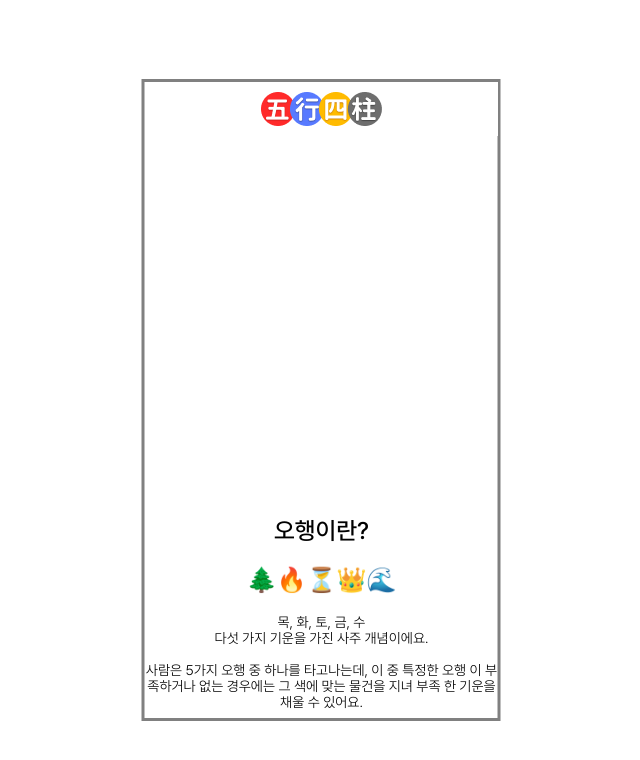
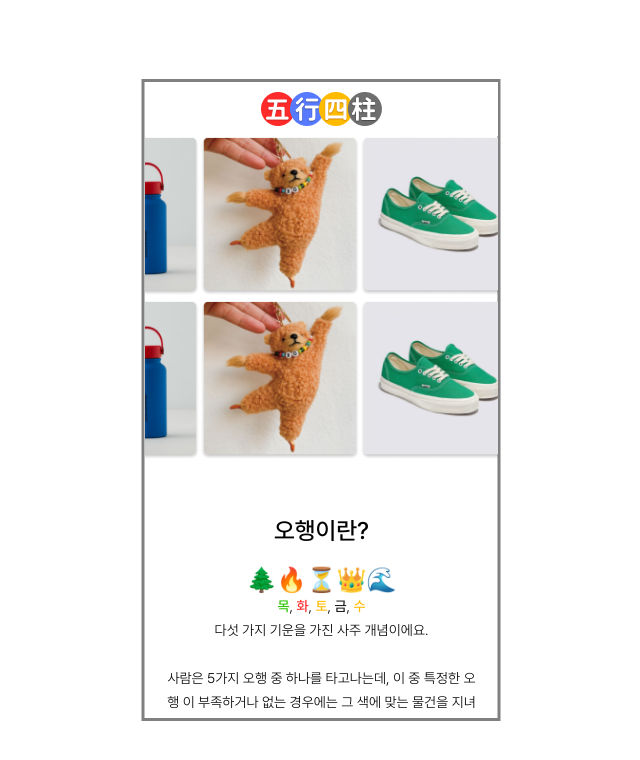
Before and after one commit to Inside-eun/persnoal-luck, a React (Create React App) app: page / in a window 1280 px wide. Shown: the top 760 px of the page, without its empty margins (319-959 px from the left). Built offline with nearby package versions, Linux system fonts and the light colour scheme.

Commit message:
add move to Main button, fix css object

```diff
--- a/package.json
+++ b/package.json
@@ -18,7 +18,9 @@
     "react-dom": "^18.3.1",
     "react-router-dom": "^6.26.0",
     "react-scripts": "5.0.1",
+    "react-slick": "^0.30.2",
     "recoil": "^0.7.7",
+    "slick-carousel": "^1.8.1",
     "styled-components": "^6.1.13",
     "swiper": "^11.1.14",
     "web-vitals": "^2.1.4"
--- a/src/Component/Banner.js
+++ b/src/Component/Banner.js
@@ -1,24 +1,27 @@
-import React from "react";
-import * as stlye from "../style/Landing.style";
-import SlideBanner from "./SlideBanner";
+import React from 'react';
+import * as stlye from '../style/Landing.style';
+import SimpleSlider from './SlideBanner';
 
 const Banner = () => {
   return (
     <div>
-      <SlideBanner />
+      <SimpleSlider />
       <stlye.BannerScriptLarge>오행이란?</stlye.BannerScriptLarge>
       <stlye.BannerScriptImogi>🌲🔥⏳👑🌊</stlye.BannerScriptImogi>
       <stlye.BannerScriptSmall>
-        목, 화, 토, 금, 수 <br />
+        <span style={{ color: '#2BC500', fontFamily: 'Pretendard-Medium' }}>목</span>,{' '}
+        <span style={{ color: '#FF2B2B', fontFamily: 'Pretendard-Medium' }}>화</span>,{' '}
+        <span style={{ color: '#FFBB00', fontFamily: 'Pretendard-Medium' }}>토</span>,{' '}
+        <span style={{ color: '#1E1E1E', fontFamily: 'Pretendard-Medium' }}>금</span>,{' '}
+        <span style={{ color: '#FFBB00', fontFamily: 'Pretendard-Medium' }}>수</span> <br />
         다섯 가지 기운을 가진 사주 개념이에요.
         <br />
         <br />
-        사람은 5가지 오행 중 하나를 타고나는데, 이 중 특정한 오행 이 부족하거나
-        없는 경우에는 그 색에 맞는 물건을 지녀 부족 한 기운을 채울 수 있어요.
+        사람은 5가지 오행 중 하나를 타고나는데, 이 중 특정한 오행 이 부족하거나 없는 경우에는 그 색에 맞는 물건을 지녀
+        부족 한 기운을 채울 수 있어요.
         <br />
         <br />
-        오행사주에서는 여러분의 사주에서 부족한 색과, 부족한 색을 채울 수 있는
-        제품을 큐레이팅 해서 보여줄게요.
+        오행사주에서는 여러분의 사주에서 부족한 색과, 부족한 색을 채울 수 있는 제품을 큐레이팅 해서 보여줄게요.
       </stlye.BannerScriptSmall>
       <stlye.DivideLine />
     </div>
--- /dev/null
+++ b/src/Component/GoMain.js
@@ -0,0 +1,33 @@
+import { React, useState } from 'react';
+import { useResetRecoilState } from 'recoil';
+import userGanji from '../State/UserGanji';
+import userInfo from '../State/UserInfo';
+import { SelectZone, SubmitButton } from '../style/PersonInfo.style';
+
+const GoMain = () => {
+  const [isDataReady, setIsDataReady] = useState(false);
+  const resetUserInfo = useResetRecoilState(userGanji);
+  const resetUserGanji = useResetRecoilState(userInfo);
+
+  const handleResetAndNavigate = async (e) => {
+    e.preventDefault();
+
+    try {
+      await resetUserInfo();
+      await resetUserGanji();
+      setIsDataReady(true);
+
+      window.location.href = '/';
+    } catch (error) {
+      console.error('초기화 실패:', error);
+    }
+  };
+
+  return (
+    <SelectZone>
+      <SubmitButton onClick={handleResetAndNavigate}>메인 페이지로 이동</SubmitButton>
+    </SelectZone>
+  );
+};
+
+export default GoMain;
--- a/src/Component/SlideBanner.js
+++ b/src/Component/SlideBanner.js
@@ -1,41 +1,53 @@
-import React from "react";
-import * as style from "../style/Landing.style";
+import React from 'react';
+import * as style from '../style/Landing.style';
+import Slider from 'react-slick';
+
+import 'slick-carousel/slick/slick.css';
+import 'slick-carousel/slick/slick-theme.css';
 
 const SlideBanner = () => {
+  const settings1 = {
+    dots: false,
+    infinite: true,
+    slidesToShow: 3,
+    slidesToScroll: 1,
+    autoplay: true,
+    speed: 2000,
+    autoplaySpeed: 2000,
+    cssEase: 'linear',
+  };
+  const settings2 = {
+    dots: false,
+    infinite: true,
+    slidesToShow: 3,
+    slidesToScroll: 1,
+    autoplay: true,
+    speed: 2000,
+    autoplaySpeed: 2000,
+    cssEase: 'linear',
+  };
+
   return (
-    <style.BannerWrap>
-      <style.BannerRowWrap>
-        <style.BannerOneImage>
-          <img src={process.env.PUBLIC_URL + "/image/image 98.png"} />
-          <img src={process.env.PUBLIC_URL + "/image/image 99.png"} />
-          <img src={process.env.PUBLIC_URL + "/image/image 100.png"} />
-          <img src={process.env.PUBLIC_URL + "/image/image 101.png"} />
-          <img src={process.env.PUBLIC_URL + "/image/image 102.png"} />
-        </style.BannerOneImage>
-        <style.BannerOneImage className="clone">
-          <img src={process.env.PUBLIC_URL + "/image/image 98.png"} />
-          <img src={process.env.PUBLIC_URL + "/image/image 99.png"} />
-          <img src={process.env.PUBLIC_URL + "/image/image 100.png"} />
-          <img src={process.env.PUBLIC_URL + "/image/image 101.png"} />
-          <img src={process.env.PUBLIC_URL + "/image/image 102.png"} />
-        </style.BannerOneImage>
-      </style.BannerRowWrap>
-      <style.BannerRowWrapUnder>
-        <style.BannerOneImage>
-          <img src={process.env.PUBLIC_URL + "/image/image 103.png"} />
-          <img src={process.env.PUBLIC_URL + "/image/image 104.png"} />
-          <img src={process.env.PUBLIC_URL + "/image/image 105.png"} />
-          <img src={process.env.PUBLIC_URL + "/image/image 107.png"} />
-          <img src={process.env.PUBLIC_URL + "/image/image 108.png"} />
-        </style.BannerOneImage>
-        <style.BannerOneImage className="clone">
-          <img src={process.env.PUBLIC_URL + "/image/image 103.png"} />
-          <img src={process.env.PUBLIC_URL + "/image/image 104.png"} />
-          <img src={process.env.PUBLIC_URL + "/image/image 105.png"} />
-          <img src={process.env.PUBLIC_URL + "/image/image 107.png"} />
-          <img src={process.env.PUBLIC_URL + "/image/image 108.png"} />
-        </style.BannerOneImage>
-      </style.BannerRowWrapUnder>
+    <style.BannerWrap
+      className="slider-container"
+      style={{
+        width: '480px',
+      }}
+    >
+      <Slider {...settings1}>
+        <img src={process.env.PUBLIC_URL + '/image/image 98.png'} loading="lazy" />
+        <img src={process.env.PUBLIC_URL + '/image/image 99.png'} loading="lazy" />
+        <img src={process.env.PUBLIC_URL + '/image/image 100.png'} loading="lazy" />
+        <img src={process.env.PUBLIC_URL + '/image/image 101.png'} loading="lazy" />
+        <img src={process.env.PUBLIC_URL + '/image/image 102.png'} loading="lazy" />
+      </Slider>
+      <Slider {...settings2}>
+        <img src={process.env.PUBLIC_URL + '/image/image 98.png'} loading="lazy" />
+        <img src={process.env.PUBLIC_URL + '/image/image 99.png'} loading="lazy" />
+        <img src={process.env.PUBLIC_URL + '/image/image 100.png'} loading="lazy" />
+        <img src={process.env.PUBLIC_URL + '/image/image 101.png'} loading="lazy" />
+        <img src={process.env.PUBLIC_URL + '/image/image 102.png'} loading="lazy" />
+      </Slider>
     </style.BannerWrap>
   );
 };
--- a/src/Page/ViewReport.js
+++ b/src/Page/ViewReport.js
@@ -1,7 +1,8 @@
-import React from "react";
-import GanjiCircleGraph from "../Component/GanjiCircleGraph";
-import GanjiResult from "../Component/GanjiResult";
-import { InsertInfo } from "../Component/InsertInfo";
+import React from 'react';
+import GanjiCircleGraph from '../Component/GanjiCircleGraph';
+import GanjiResult from '../Component/GanjiResult';
+import { InsertInfo } from '../Component/InsertInfo';
+import GoMain from '../Component/GoMain';
 
 export const ViewReport = () => {
   return (
@@ -9,6 +10,7 @@ export const ViewReport = () => {
       <InsertInfo />
       <GanjiResult />
       <GanjiCircleGraph />
+      <GoMain />
     </div>
   );
 };
--- a/src/style/Landing.style.js
+++ b/src/style/Landing.style.js
@@ -1,4 +1,4 @@
-import styled from "styled-components";
+import styled from 'styled-components';
 
 export const BannerScriptLarge = styled.div`
   width: 100%;
@@ -16,59 +16,28 @@ export const BannerScriptSmall = styled.div`
   text-align: center;
   margin-top: 20px;
   margin-bottom: 50px;
-  font-family: "Pretendard-Light";
+  font-family: 'Pretendard-Light';
+  margin: 0 20px;
+  line-height: 24px;
 `;
 
 export const DivideLine = styled.div`
   width: 100%;
   border-bottom: 1px solid #e6e6e6;
+  margin-top: 50px;
 `;
 
 export const BannerWrap = styled.div`
   width: 100%;
   height: 340px;
+
+  .slider-container {
+    width: fit-content;
+    height: auto;
+  }
 `;
+
 export const BannerRowWrap = styled.div`
   position: relative;
   opacity: 0.8;
 `;
-
-export const BannerOneImage = styled.div`
-  display: flex;
-  flex-direction: row;
-  white-space: nowrap;
-  width: fit-content;
-  animation: 10s linear infinite normal none running infiniteAnimation1;
-
-  &.clone {
-    position: absolute;
-    top: 0%;
-    animation: 10s linear infinite infiniteAnimation2;
-  }
-
-  @keyframes infiniteAnimation1 {
-    0% {
-      transform: translateX(0%);
-    }
-    50% {
-      transform: translateX(-100%);
-    }
-    50.01% {
-      transform: translateX(100%);
-    }
-    100% {
-      transform: translateX(0%);
-    }
-  }
-
-  @keyframes infiniteAnimation2 {
-    0% {
-      transform: translateX(0%);
-    }
-    100% {
-      transform: translateX(-200%);
-    }
-  }
-`;
-
-export const BannerRowWrapUnder = styled(BannerRowWrap)``;
--- a/src/style/PersonInfo.style.js
+++ b/src/style/PersonInfo.style.js
@@ -1,14 +1,15 @@
-import styled from "styled-components";
+import styled from 'styled-components';
 
 export const ScriptLarge = styled.div`
   font-size: 24px;
   margin-top: 50px;
   text-align: center;
+  margin-bottom: 10px;
 `;
 export const ScriptSmall = styled.div`
   text-align: center;
   font-size: 12px;
-  font-family: "Pretendard-Light";
+  font-family: 'Pretendard-Light';
 `;
 
 export const SelectZone = styled.form`
@@ -17,20 +18,19 @@ export const SelectZone = styled.form`
   justify-content: center;
   align-items: center;
   padding: 0 20px;
-  margin-top: 20px;
+  margin-top: 25px;
 `;
 
 export const OneOption = styled.div`
   display: flex;
-  flex-direction: row;
   width: 100%;
   height: fit-content;
-  margin-bottom: 5px;
+  margin-bottom: 20px; /* 간격 추가 */
 `;
 
 export const OptionTitle = styled.div`
   font-size: 14px;
-  margin-right: 12px;
+  margin-bottom: 8px; /* 제목과 입력칸 사이 간격 추가 */
 `;
 
 export const OptionInput = styled.input`
@@ -38,36 +38,39 @@ export const OptionInput = styled.input`
   height: 32px;
   border: 1px solid #bababa;
   border-radius: 4px;
-  font-family: "Pretendard-Light";
+  font-family: 'Pretendard-Light';
   font-size: 14px;
+  margin-left: auto;
 `;
 
 export const OptionCheckBoxLabel = styled.label`
-  font-family: "Pretendard-Light";
+  font-family: 'Pretendard-Light';
   font-size: 14px;
   cursor: pointer;
 `;
 
-export const OptionCheckBox = styled.input.attrs({ type: "radio" })``;
+export const OptionCheckBox = styled.input.attrs({ type: 'radio' })``;
 
 export const BirthDaySelector = styled.select`
   width: 125px;
   height: 32px;
   border: 1px solid #bababa;
   border-radius: 4px;
-  font-family: "Pretendard-Light";
+  font-family: 'Pretendard-Light';
   font-size: 14px;
 `;
 
 export const BirthTimeSelector = styled(BirthDaySelector)`
-  width: 100%;
-  font-family: "Pretendard-Light";
+  width: 260px;
+  margin-left: auto;
+  font-family: 'Pretendard-Light';
   font-size: 14px;
 `;
 
 export const BirthDayWrap = styled.div`
-  width: 100%;
+  width: 260px;
   display: flex;
+  margin-left: auto;
   flex-direction: column;
 `;
 
@@ -87,6 +90,6 @@ export const SubmitButton = styled.button`
   color: #ffffff;
   text-align: center;
   margin-bottom: 40px;
-  font-family: "Pretendard-Medium";
+  font-family: 'Pretendard-Medium';
   cursor: pointer;
 `;
```
Also changed, not shown: src/Component/BirthdateSelector.js (+3 -4 lines), src/Component/PersonInfo.js (+14 -30 lines), 1 other file (tests, documents, lock files or other folders).
